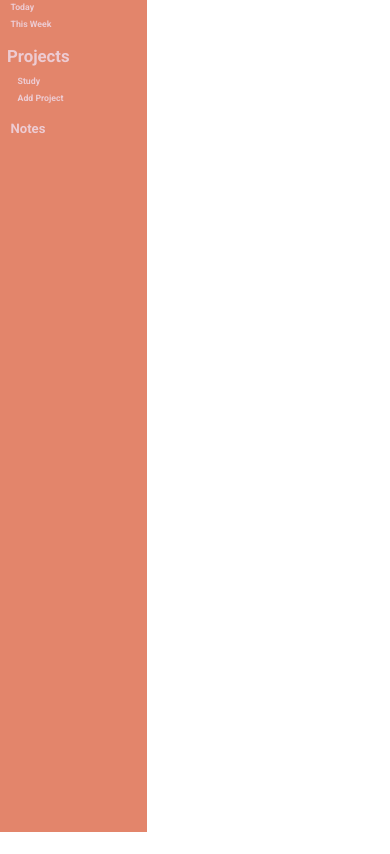
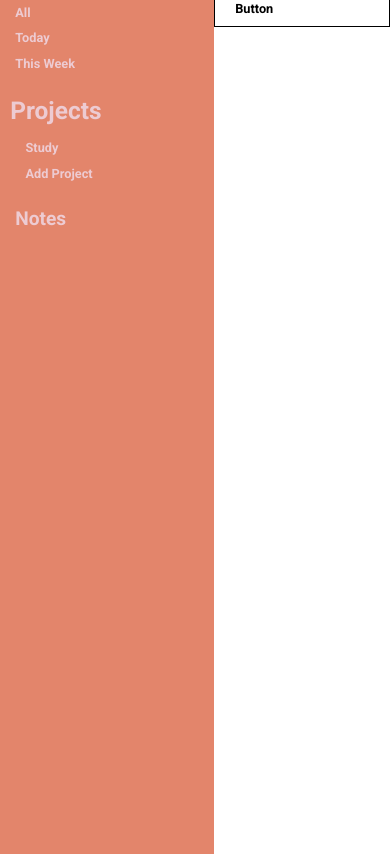
Before and after one commit to BlakeVelemirovich/Todo, a website built with webpack: page dist/index.html in a window 390 px wide. Shown: the part 61-915 px from the top of the page. Before the commit the page ends 893 px from the top, so only its background shows below. Built offline with Linux system fonts and the light colour scheme; a web font is replaced by a local one.

Commit message:
Fixed media query font sizes

```diff
--- a/src/SCSS/base.scss
+++ b/src/SCSS/base.scss
@@ -7,24 +7,21 @@ html {
     font-size: 16px;
 
     @media (max-width: 1200px) {
-        font-size: 62.5%; // 1 rem = 10 px (browser default is 16)
+        font-size: 82.5%;
     }
 
     @media (max-width: 1000px) {
-        font-size: 56.75%; // 1 rem = 9 px (browser default is 16)
+        font-size: 75.75%;
     }
 
     @media (max-width: 800px) {
-        font-size: 50%; // 1 rem = 8 px (browser default is 16)
+        font-size: 70%;
     }
 
     @media (max-width: 700px) {
-        font-size: 43.75%; // 1 rem = 8 px (browser default is 16)
+        font-size: 63.75%;
     }
 
-    @media (max-width: 400px) {
-        // font-size: 40%; // 1 rem = 7 px (browser default is 16)
-    }
 }
 
 body {
--- /dev/null
+++ b/src/SCSS/main.scss
@@ -0,0 +1,12 @@
+.check-button {
+    background-color: #ffffff;
+    border: 1px solid #000000;
+    color: #000000;
+    padding: 10px 20px;
+  }
+
+  .check-button.checked {
+    background-color: #000000;
+    color: #ffffff;
+    text-decoration: line-through;
+  }
--- a/src/SCSS/styles.scss
+++ b/src/SCSS/styles.scss
@@ -1,3 +1,4 @@
 @import "base";
 @import "header";
 @import "sidebar";
+@import "main";
--- a/src/index.js
+++ b/src/index.js
@@ -1,2 +1,6 @@
 import '../src/SCSS/styles.scss';
-console.log('hello world');
+
+const checkButton = document.querySelector('.check-button');
+checkButton.addEventListener('click', function() {
+  this.classList.toggle('checked');
+});
```
Also changed, not shown: dist/index.html, dist/main.css, dist/main.js.
